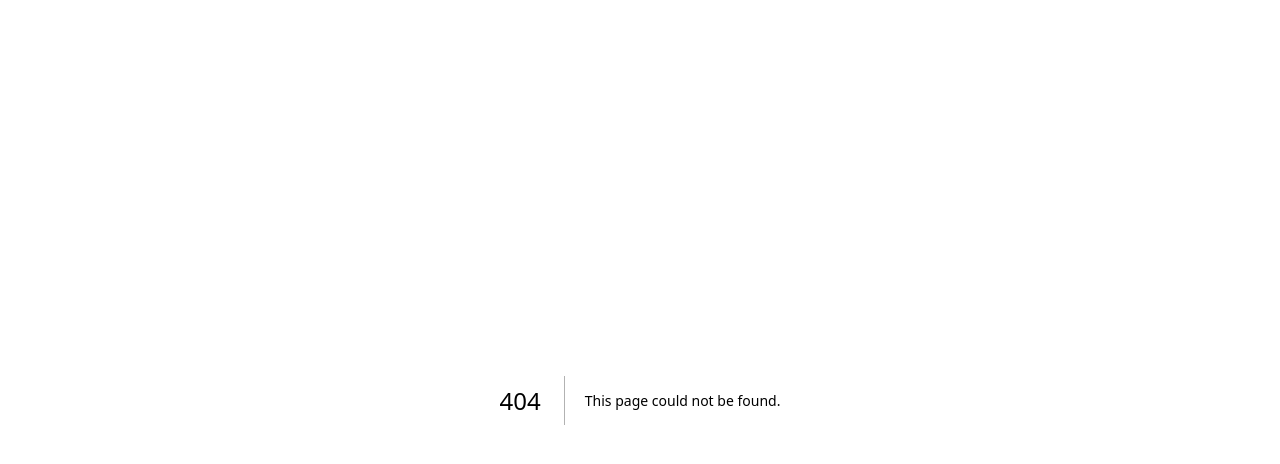
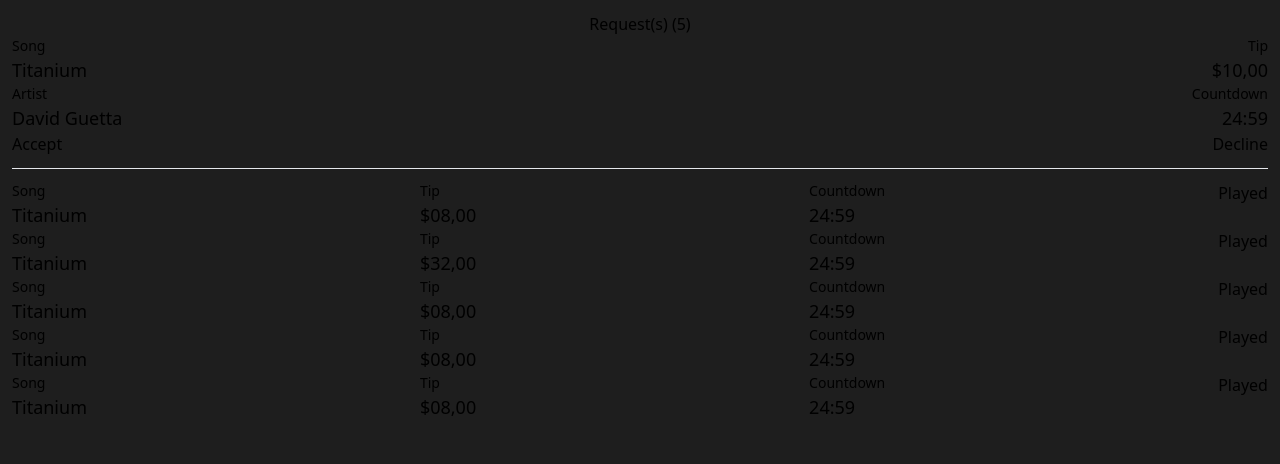
Before and after one commit to snapptech/snapp_dj_ui, a Next.js app: page /dj/requests in a window 1280 px wide. Before the commit this address had no page. Shown: the top 464 px of the page. Built offline with nearby package versions, Linux system fonts and the light colour scheme.

Commit message:
template for requests page

```diff
--- /dev/null
+++ b/src/pages/dj/requests/index.tsx
@@ -0,0 +1,82 @@
+const Info = ({ leftTitle, leftValue, rightTitle, rightValue }: any) => (
+  <div className="flex justify-between">
+    <div>
+      <p className="text-sm">{leftTitle}</p>
+      <p className="text-lg">{leftValue}</p>
+    </div>
+    <div className="text-right">
+      <p className="text-sm">{rightTitle}</p>
+      <p className="text-lg">{rightValue}</p>
+    </div>
+  </div>
+);
+
+const NewRequest = () => (
+  <>
+    <p className="text-center">Request(s) (5)</p>
+    <Info
+      leftTitle="Song"
+      leftValue="Titanium"
+      rightTitle="Tip"
+      rightValue="$10,00"
+    />
+    <Info
+      leftTitle="Artist"
+      leftValue="David Guetta"
+      rightTitle="Countdown"
+      rightValue="24:59"
+    />
+    <div className="flex justify-between">
+      <button>Accept</button>
+      <button>Decline</button>
+    </div>
+  </>
+);
+
+const AcceptedRequest = ({
+  song,
+  tip,
+  countdown,
+  shouldWarn,
+}: Record<string, string | boolean>) => (
+  <div className="flex justify-between">
+    <div>
+      <p className="text-sm">Song</p>
+      <p className="text-lg">{song}</p>
+    </div>
+    <div>
+      <p className="text-sm">Tip</p>
+      <p className="text-lg">{tip}</p>
+    </div>
+    <div>
+      <p className="text-sm ">Countdown</p>
+      <p className={`text-lg ${shouldWarn && "text-error"}`}>{countdown}</p>
+    </div>
+    <div>
+      <button>Played</button>
+    </div>
+  </div>
+);
+
+const Requests = () => {
+  return (
+    <div className="bg-dark h-full p-3">
+      <div className="pb-3">
+        <NewRequest />
+      </div>
+      <hr className="pb-3" />
+      <AcceptedRequest
+        song="Titanium"
+        tip="$08,00"
+        countdown="24:59"
+        shouldWarn
+      />
+      <AcceptedRequest song="Titanium" tip="$32,00" countdown="24:59" />
+      <AcceptedRequest song="Titanium" tip="$08,00" countdown="24:59" />
+      <AcceptedRequest song="Titanium" tip="$08,00" countdown="24:59" />
+      <AcceptedRequest song="Titanium" tip="$08,00" countdown="24:59" />
+    </div>
+  );
+};
+
+export default Requests;
--- a/tailwind.config.js
+++ b/tailwind.config.js
@@ -1,17 +1,16 @@
 /** @type {import('tailwindcss').Config} */
 module.exports = {
-  content: [
-    './src/**/*.{js,ts,jsx,tsx,mdx}',
-  ],
+  content: ["./src/**/*.{js,ts,jsx,tsx,mdx}"],
   theme: {
     extend: {
       colors: {
-        'primary': '#582DD1',
-        'dark': '#1E1E1E',
-        'input': '#19192F',
-        'stroke': '#19192F'
-      }
+        primary: "#582DD1",
+        dark: "#1E1E1E",
+        input: "#19192F",
+        stroke: "#19192F",
+        error: "FF4D4D",
+      },
     },
   },
   plugins: [],
-}
+};
```
